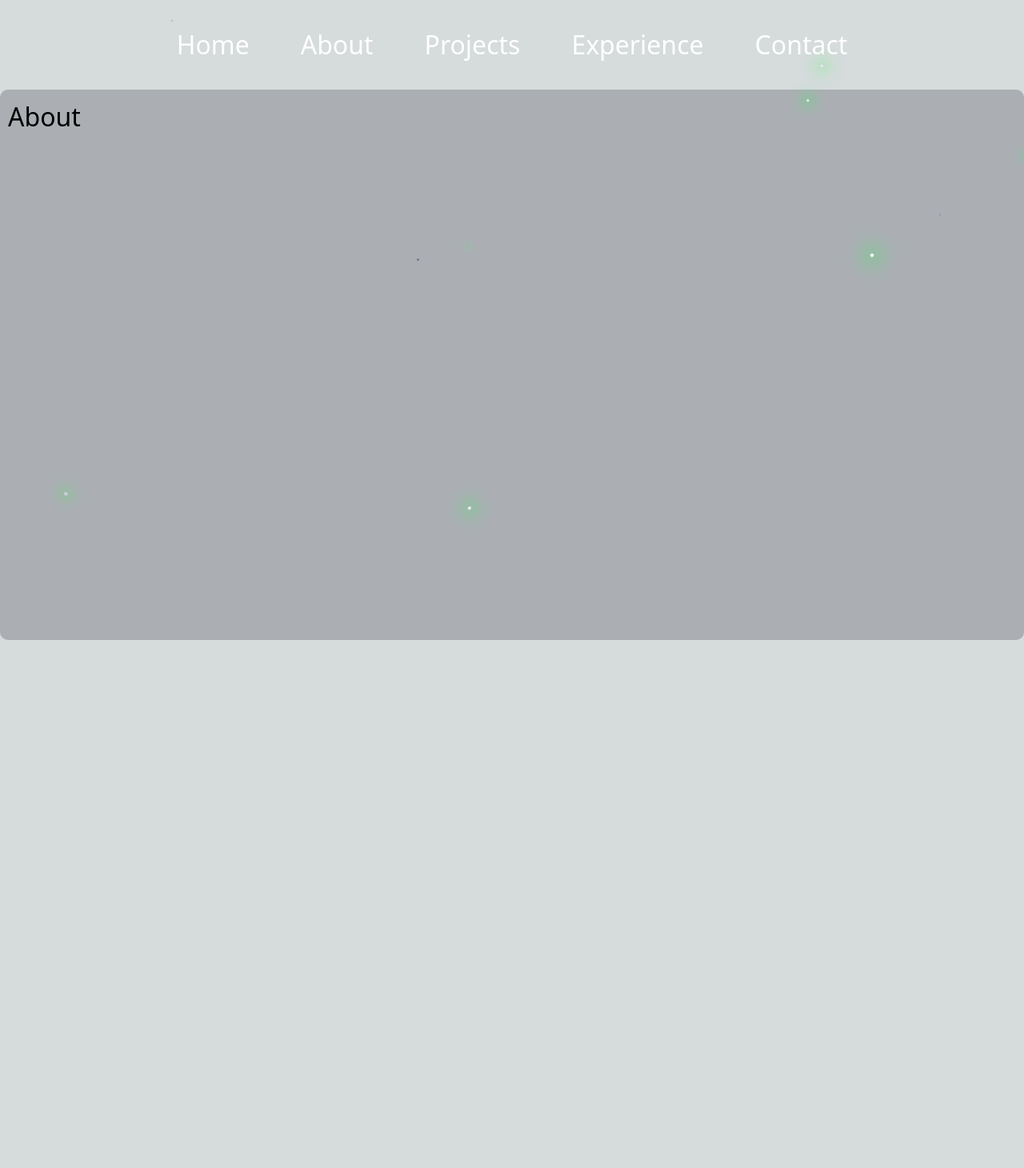
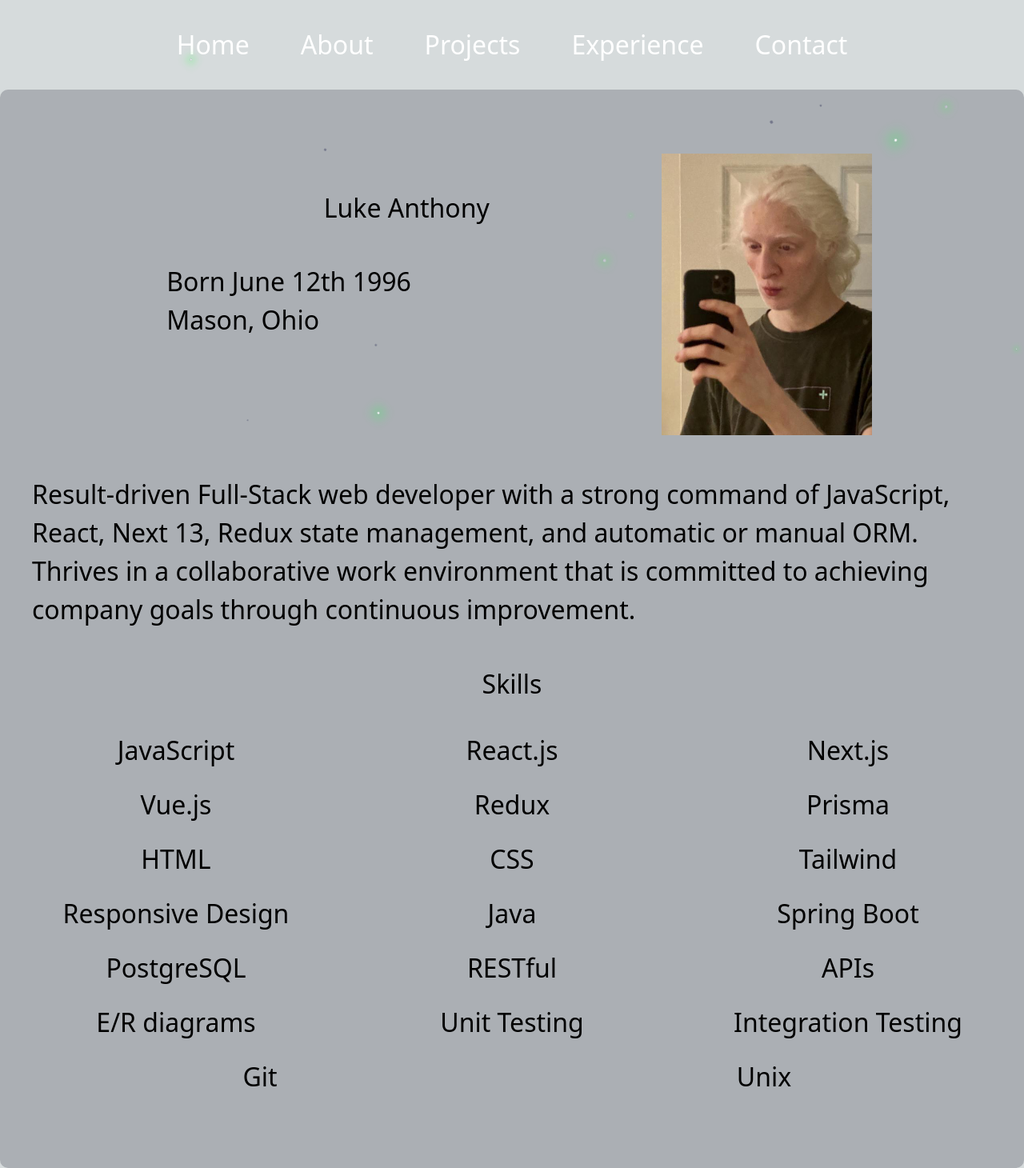
Before and after one commit to lucian1996/vite-react-portfolio, a React (Vite) app: page /about in a window 1280 px wide. Shown: the whole page at 80% size. Before the commit the page ends 800 px from the top, so only its background shows below. Built offline with nearby package versions, Linux system fonts and the light colour scheme.

Commit message:
about page formated

```diff
--- a/src/components/about.tsx
+++ b/src/components/about.tsx
@@ -1,6 +1,38 @@
+import aboutData from '../content/about-data';
+import GetIsMobile from '../utility/function/get-is-mobile';
 
 export default function About() {
+  const { name, info, skills, summary } = aboutData;
+  const idMobile = GetIsMobile();
   return (
-    <div>About</div>
-  )
+    <div className="frame">
+      <div className="header">
+        <div className="header-left">
+          <div className="header-left-title">{name}</div>
+          <div className="header-left-info">
+            <ul>
+              {info.map((element, index) => (
+                <li key={index}>{element}</li>
+              ))}
+            </ul>
+          </div>
+        </div>
+        <div className="header-right">
+          <div className="image-container">
+            <img src="/lucian-selfie.jpg" alt="lucain" width={300} />
+            <div className="image-overlay"></div>
+          </div>
+        </div>
+      </div>
+      <div className={idMobile ? 'p-8' : 'summary'}>{summary}</div>
+      <div className="skills">
+        <div className="skills-title">Skills</div>
+        <ul>
+          {skills.map((skill, index) => (
+            <li key={index}>{skill}</li>
+          ))}
+        </ul>
+      </div>
+    </div>
+  );
 }
--- a/src/components/contact-card.tsx
+++ b/src/components/contact-card.tsx
@@ -10,7 +10,7 @@ export default function ContactCard() {
         </div>
         <div className="contact-card-header-info">
           <div className="contact-card-header-info-name">Luke Anthony</div>
-          <div className="contact-card-header-info-title">Tech Associate</div>
+          <div className="contact-card-header-info-title">Web Developer</div>
         </div>
       </div>
       <div className="contact-card-footer">
--- /dev/null
+++ b/src/content/about-data.ts
@@ -0,0 +1,8 @@
+const aboutData = {
+  name: 'Luke Anthony',
+  info: ['Born June 12th 1996', 'Mason, Ohio'],
+  skills: ['JavaScript', 'React.js', 'Next.js', 'Vue.js', 'Redux', 'Prisma', 'HTML', 'CSS', 'Tailwind', 'Responsive Design', 'Java', 'Spring Boot', 'PostgreSQL', 'RESTful', 'APIs', 'E/R diagrams', 'Unit Testing', 'Integration Testing', 'Git', 'Unix'],
+  summary: 'Result-driven Full-Stack web developer with a strong command of JavaScript, React, Next 13, Redux state management, and automatic or manual ORM. Thrives in a collaborative work environment that is committed to achieving company goals through continuous improvement.'
+};
+
+export default aboutData
--- a/src/page/about-page.tsx
+++ b/src/page/about-page.tsx
@@ -1,7 +1,8 @@
-import Fireflies from "../components/interface/fireflies";
-import Header from "../components/interface/header";
-import { motion } from "framer-motion";
-import '../style/page/about.css'
+import Fireflies from '../components/interface/fireflies';
+import Header from '../components/interface/header';
+import { motion } from 'framer-motion';
+import '../style/page/about.css';
+import About from '../components/about';
 
 export default function AboutPage() {
   return (
@@ -14,10 +15,10 @@ export default function AboutPage() {
         transition={{ duration: 0.5 }}
         className="main"
       >
-        <div id="About" className="frame">
-          About
+        <div id="About" className="layout">
+          <About />
         </div>
-      </motion.div >
+      </motion.div>
       <Fireflies />
     </div>
   );
--- a/src/style/page/about.css
+++ b/src/style/page/about.css
@@ -5,6 +5,7 @@
   display: flex;
   flex-direction: column;
 }
+
 @media screen and (min-width: 1080px) {
   #About {
     min-width: 1000px;
@@ -20,4 +21,79 @@
   border-radius: 10px;
   display: flex;
   flex-direction: column;
+  padding-top: 80px;
+  padding-bottom: 80px;
 }
+
+#About .header {
+  /* background-color: darkblue; */
+  display: flex;
+  justify-content: space-evenly;
+  width: 900px; /* Change to 100% if you want it to span the entire width */
+  margin-left: auto;
+  margin-right: auto;
+}
+
+#About .header-left {
+  /* background-color: rgb(52, 52, 67); */
+
+  width: 725px;
+}
+
+#About .header-left-title {
+  text-align: center;
+  padding-top: 44px;
+  padding-bottom: 44px;
+}
+
+#About .header-left-info {
+  width: 600px;
+  margin: auto;
+  gap: 20px; /* Adjust the gap as needed */
+}
+
+
+#About .header-right,
+#About .image-container {
+  position: relative;
+}
+
+#About .summary {
+  width: 100%; /* Change to 100% to make it span the entire width */
+  max-width: 1200px; /* Add a maximum width to limit the content */
+  margin: auto;
+  padding-top: 50px;
+  padding-bottom: 20px;
+  overflow: auto; /* Add overflow property to contain the content */
+}
+
+#About .skills-title {
+  margin-top: 25px;
+  margin-bottom: 25px;
+  font-weight: 400;
+}
+
+#About .skills {
+  width: 100%; /* Change to 100% if you want it to span the entire width */
+  margin: auto;
+  text-align: center;
+  display: flex;
+  flex-wrap: wrap; /* Add this to enable wrapping */
+  justify-content: center; /* Add this to evenly distribute skills */
+}
+
+#About .skills ul {
+  list-style: none; /* Remove default list bullet points */
+  padding: 0;
+  margin: 0;
+  display: flex;
+  flex-wrap: wrap;
+  justify-content: space-around;
+}
+
+#About .skills li {
+  flex-basis: calc(
+    33.33% - 20px
+  ); /* Adjust the width as needed, accounting for margins */
+  margin: 10px; /* Add some margin between skills */
+}
--- a/src/style/page/projects.css
+++ b/src/style/page/projects.css
@@ -108,8 +108,8 @@
 }
 
 #Projects .icon {
-  width: 45px;
-  height: 45px;
+  width: 75px;
+  height: 75px;
 }
 #Projects .icon-mobile {
   width: 45px;
```
Also changed, not shown: public/lucian-selfie.jpg (added).
